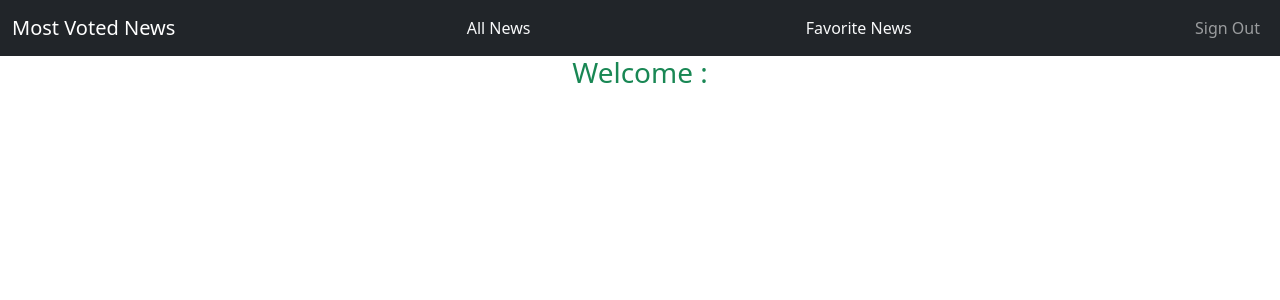
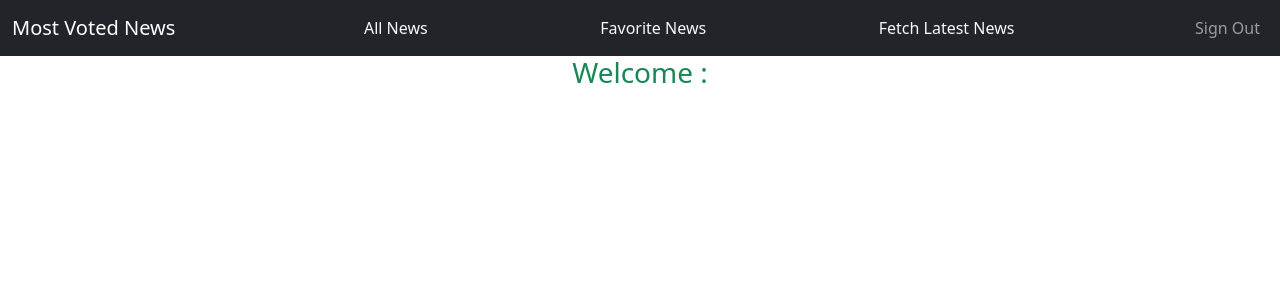
Before and after one commit to swapsmagic83/Everyday-news, a Flask app: a page that uses templates/user.html in a window 1280 px wide. Shown: the top 300 px of the page. Run offline with Flask 3, Linux system fonts and the light colour scheme; the visitor is signed in with stand-in values (Sample User, id 1); parts of the project's set-up code (start-up, migrations or seed data) failed here and were passed over.

Commit message:
Updating user view with fetch latest news tab

```diff
--- a/templates/user.html
+++ b/templates/user.html
@@ -5,6 +5,7 @@
       <a class="navbar-brand" href="/users/{{user.username}}?sorted=true">Most Voted News</a>
       <a class="nav-link active text-light" href="/users/{{user.username}}">All News</a>
       <a class="nav-link active text-light" href="/users/{{user.username}}/favorites">Favorite News</a>
+      <a class="nav-link active text-light" href="/refresh-news">Fetch Latest News</a>
       <button class="navbar-toggler" type="button" data-bs-toggle="collapse" data-bs-target="#navbarNav" aria-controls="navbarNav" aria-expanded="false" aria-label="Toggle navigation">
         <span class="navbar-toggler-icon"></span>
       </button>
```
